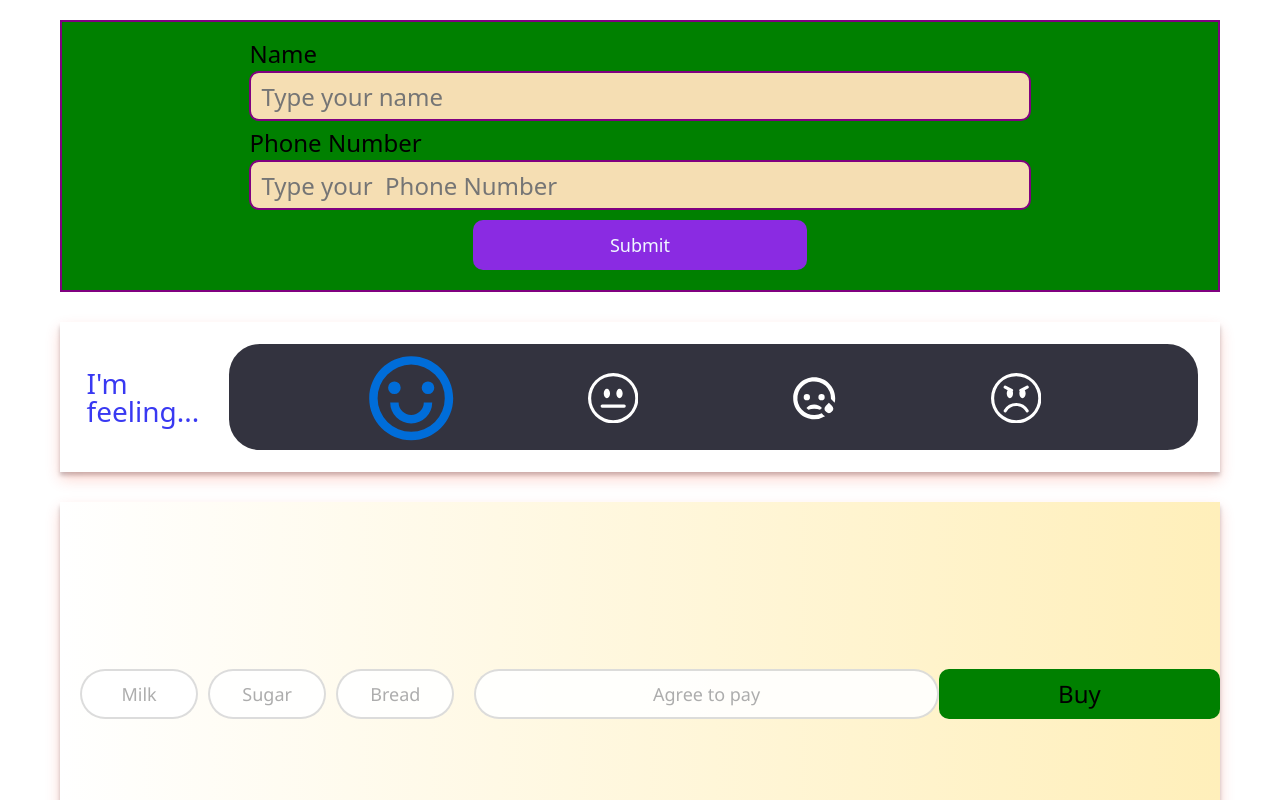
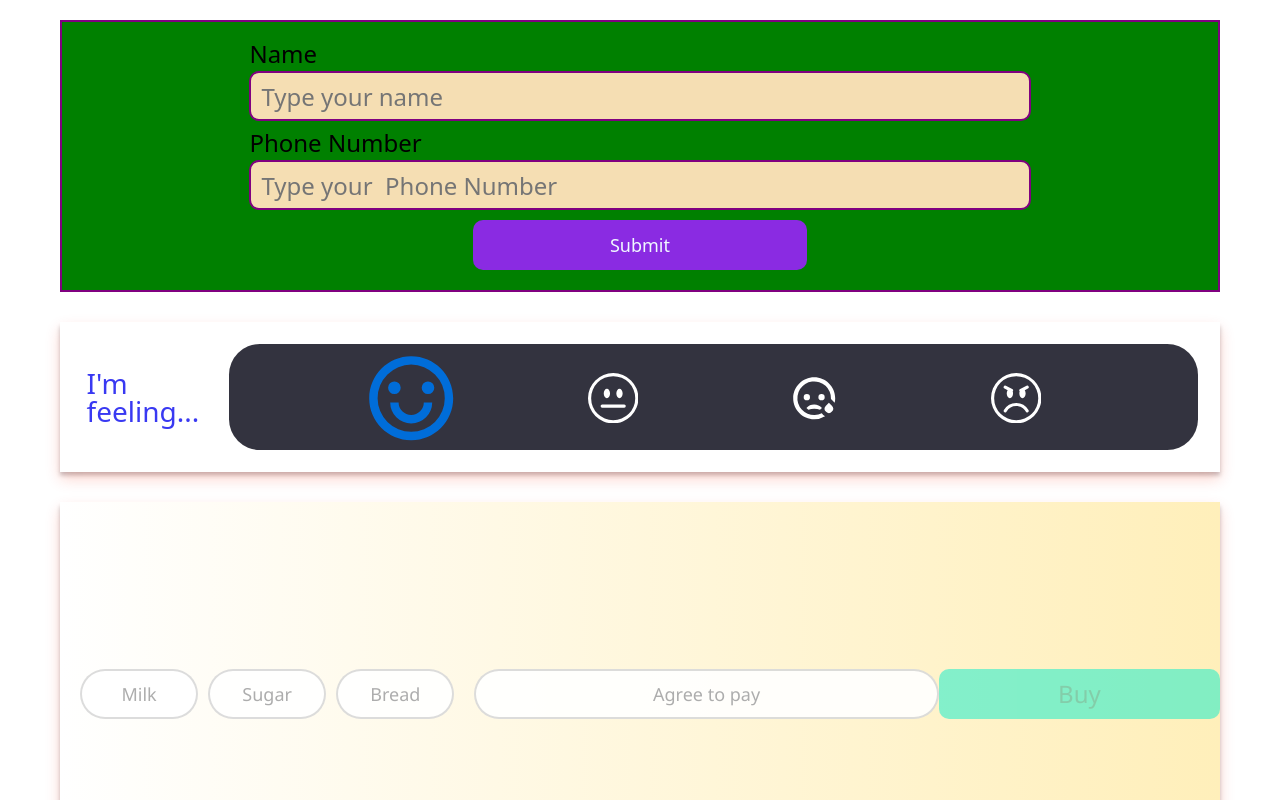
Before and after one commit to Iryna-Artymuk/React, a React (Create React App) app: page / in a window 1280 px wide. Shown: the top 800 px of the page. Built offline with nearby package versions, Linux system fonts and the light colour scheme.

Commit message:
fix buttom bag

```diff
--- a/src/components/Form/Checkbox.css
+++ b/src/components/Form/Checkbox.css
@@ -12,7 +12,7 @@
   background: linear-gradient(to right, #ffffff, #ffefba);
   width: 100%;
   height: 30vw;
-  font-family: "Segoe UI", Tahoma, Geneva, Verdana, sans-serif;
+  font-family: 'Segoe UI', Tahoma, Geneva, Verdana, sans-serif;
   font-size: 13px;
 }
 
@@ -69,15 +69,16 @@
   border: 2px solid #e9a1ff;
 }
 
-.container button {
+.buy {
   width: 50%;
   height: 50px;
   display: flex;
   justify-content: center;
   align-items: center;
-  background: green;
+  background: rgb(8, 238, 203);
   border-radius: 10px;
   font-size: 24px;
+  opacity: 1;
 }
 .container button:disabled {
   opacity: 0.5;
--- a/src/components/Form/Form.jsx
+++ b/src/components/Form/Form.jsx
@@ -10,7 +10,7 @@ class Form extends Component {
     phone: '',
     rating: 'super-happy',
     products: '',
-    agreement: 'false',
+    agreement: false,
   };
   hendelChange = event => {
     this.setState({
@@ -230,12 +230,11 @@ class Form extends Component {
           </div>
 
           <input
-            name="lisense"
             className="boxtags-input"
             type="checkbox"
             id="4"
             onChange={this.handelAgreementChange}
-            checked={this.agreement}
+            checked={this.state.agreement}
             // value=" this.state.agreement"
           />
 
@@ -243,7 +242,14 @@ class Form extends Component {
             <BsCheckLg className="iconAfter" />
             Agree to pay
           </label>
-          <button disabled={!this.state.agreement}> Buy </button>
+
+          <button
+            className="buy"
+            type="submit"
+            disabled={!this.state.agreement}
+          >
+            Buy
+          </button>
         </div>
       </>
     );
--- a/src/components/TodoList/TodoList.css
+++ b/src/components/TodoList/TodoList.css
@@ -23,6 +23,9 @@
 }
 .item {
   position: relative;
+  width: 100%;
+}
+.item label {
   display: flex;
 
   width: 100%;
@@ -43,10 +46,10 @@
   box-shadow: 0.3em 0.3em rgba(0.4, 0.4, 0.4, 0.4);
   background-color: aqua;
 }
-.item p {
+.item label p {
   width: 100%;
 }
-.item button {
+.item-label-button {
   position: absolute;
 
   top: 5px;
--- a/src/components/TodoList/TodoList.jsx
+++ b/src/components/TodoList/TodoList.jsx
@@ -11,16 +11,20 @@ const TodoList = props => {
         {todo.map(item => {
           return (
             <li key={item.id} className="item">
+              <label>
                 <input
                   type="checkbox"
                   className="TodoList__checkbox"
                   checked={completed}
                   onChange={() => ToggleComplete(item.id)}
                 />
+                <p>{item.name} </p>
+              </label>
 
-              <p>{item.name} </p>
-
-              <button onClick={() => deleteToDo(item.id)}>
+              <button
+                className="item-label-button "
+                onClick={() => deleteToDo(item.id)}
+              >
                 <AiOutlineClose />
               </button>
             </li>
```
Also changed, not shown: src/components/App/App.js (+6 -15 lines). Lines whose indentation alone changed are shown as unchanged.
